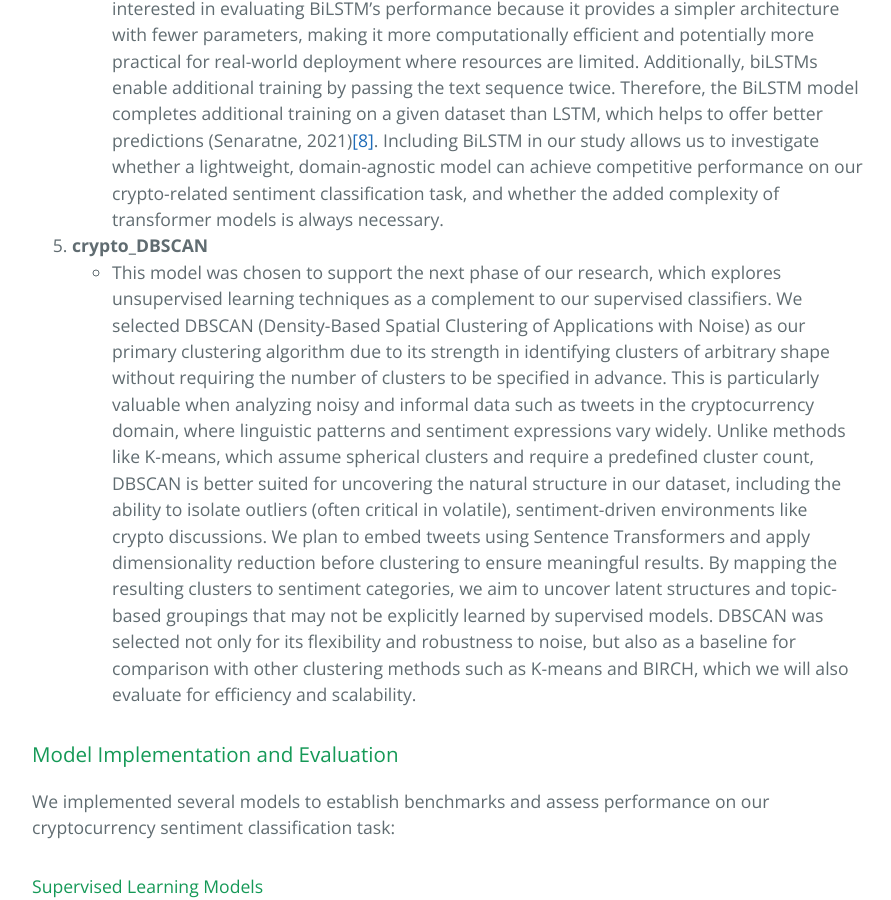
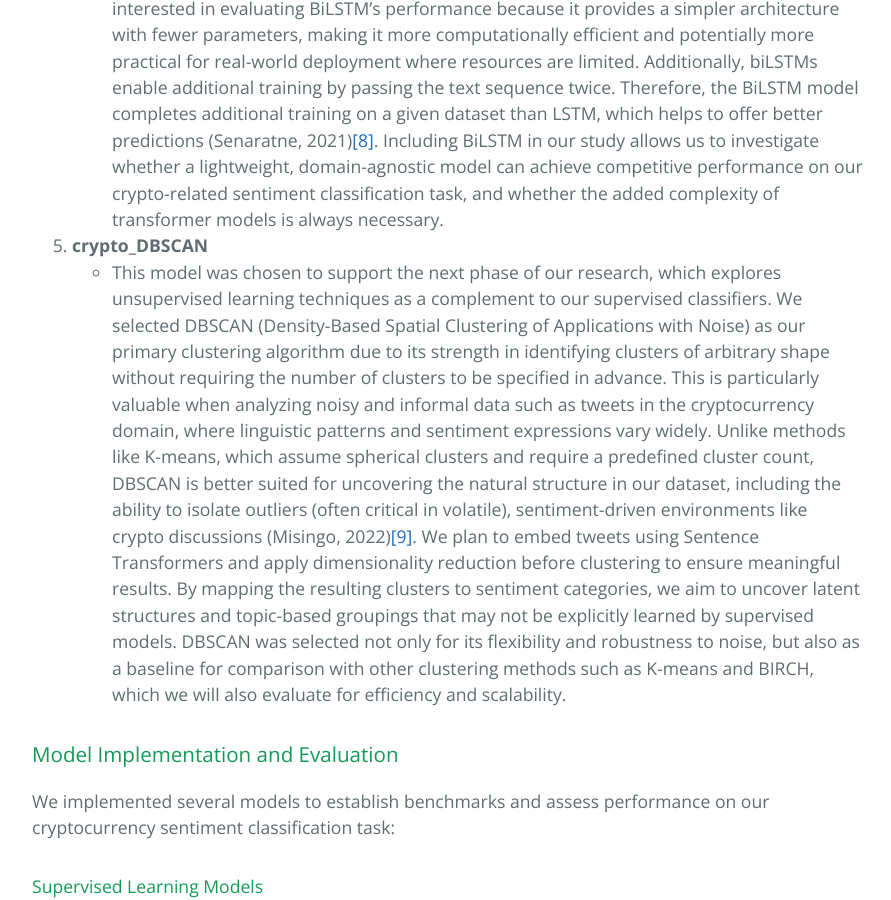
Before and after one commit to lowweihong/team14-CryptoMood, a Jekyll site: the page built from index.md, in a window 1280 px wide and 900 px high, scrolled down 7173 px. Shown: the whole window, without its empty margins (192-1083 px from the left). Built offline with Jekyll 4.4.1, drawn with Linux system fonts in a browser that asks for light colours; our own code applies the rules of GitHub Pages for plain Markdown files; some of the changed text lies outside the part shown.

Commit message:
Update index.md

```diff
--- a/index.md
+++ b/index.md
@@ -142,7 +142,7 @@
 4. **crypto_BiLSTM**
    - This model was selected to explore a more traditional, RNN-based approach to sentiment classification that offers a contrast to transformer-based models like BERT. BiLSTMs (Bidirectional Long Short-Term Memory networks) are known for their ability to capture contextual dependencies in both directions by processing sequences forwards and backwards. This characteristic enables BiLSTMs to incorporate a richer understanding of text, particularly useful for short and informal inputs like tweets. We were especially interested in evaluating BiLSTM’s performance because it provides a simpler architecture with fewer parameters, making it more computationally efficient and potentially more practical for real-world deployment where resources are limited. Additionally, biLSTMs enable additional training by passing the text sequence twice. Therefore, the BiLSTM model completes additional training on a given dataset than LSTM, which helps to offer better predictions (Senaratne, 2021)[[8]](#8). Including BiLSTM in our study allows us to investigate whether a lightweight, domain-agnostic model can achieve competitive performance on our crypto-related sentiment classification task, and whether the added complexity of transformer models is always necessary.
 5. **crypto_DBSCAN**
-   - This model was chosen to support the next phase of our research, which explores unsupervised learning techniques as a complement to our supervised classifiers. We selected DBSCAN (Density-Based Spatial Clustering of Applications with Noise) as our primary clustering algorithm due to its strength in identifying clusters of arbitrary shape without requiring the number of clusters to be specified in advance. This is particularly valuable when analyzing noisy and informal data such as tweets in the cryptocurrency domain, where linguistic patterns and sentiment expressions vary widely. Unlike methods like K-means, which assume spherical clusters and require a predefined cluster count, DBSCAN is better suited for uncovering the natural structure in our dataset, including the ability to isolate outliers (often critical in volatile), sentiment-driven environments like crypto discussions. We plan to embed tweets using Sentence Transformers and apply dimensionality reduction before clustering to ensure meaningful results. By mapping the resulting clusters to sentiment categories, we aim to uncover latent structures and topic-based groupings that may not be explicitly learned by supervised models. DBSCAN was selected not only for its flexibility and robustness to noise, but also as a baseline for comparison with other clustering methods such as K-means and BIRCH, which we will also evaluate for efficiency and scalability.
+   - This model was chosen to support the next phase of our research, which explores unsupervised learning techniques as a complement to our supervised classifiers. We selected DBSCAN (Density-Based Spatial Clustering of Applications with Noise) as our primary clustering algorithm due to its strength in identifying clusters of arbitrary shape without requiring the number of clusters to be specified in advance. This is particularly valuable when analyzing noisy and informal data such as tweets in the cryptocurrency domain, where linguistic patterns and sentiment expressions vary widely. Unlike methods like K-means, which assume spherical clusters and require a predefined cluster count, DBSCAN is better suited for uncovering the natural structure in our dataset, including the ability to isolate outliers (often critical in volatile), sentiment-driven environments like crypto discussions (Misingo, 2022)[[9]](#9). We plan to embed tweets using Sentence Transformers and apply dimensionality reduction before clustering to ensure meaningful results. By mapping the resulting clusters to sentiment categories, we aim to uncover latent structures and topic-based groupings that may not be explicitly learned by supervised models. DBSCAN was selected not only for its flexibility and robustness to noise, but also as a baseline for comparison with other clustering methods such as K-means and BIRCH, which we will also evaluate for efficiency and scalability.
 
 ### Model Implementation and Evaluation
 
@@ -211,6 +211,8 @@
 
 <a id='8'>[8]</a> Senaratne, R. (2021). Text Classification using Bi-directional LSTM. Heartbeat. Retrieved from https://heartbeat.comet.ml/text-classification-using-bi-directional-lstm-ca0070df7a81
 
+<a id='9'>[9]</a> Misingo, W. (2022). Machine Learning Text Clustering with DBSCAN. DEV Community. Retrieved from https://dev.to/wmisingo/machine-learning-text-clustering-with-dbscan-399n
+
 ---
 
 ## Gantt Chart
```
